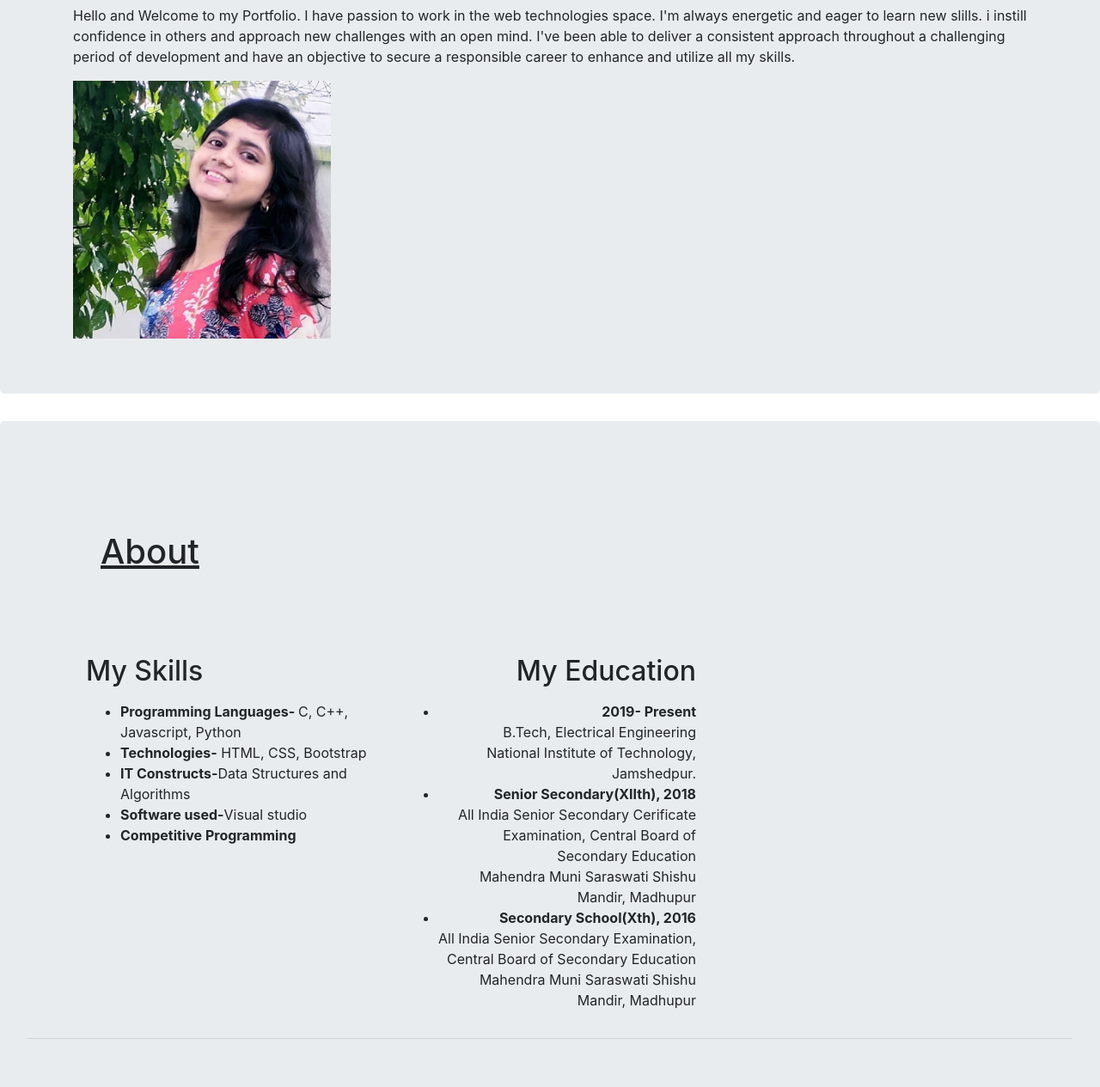
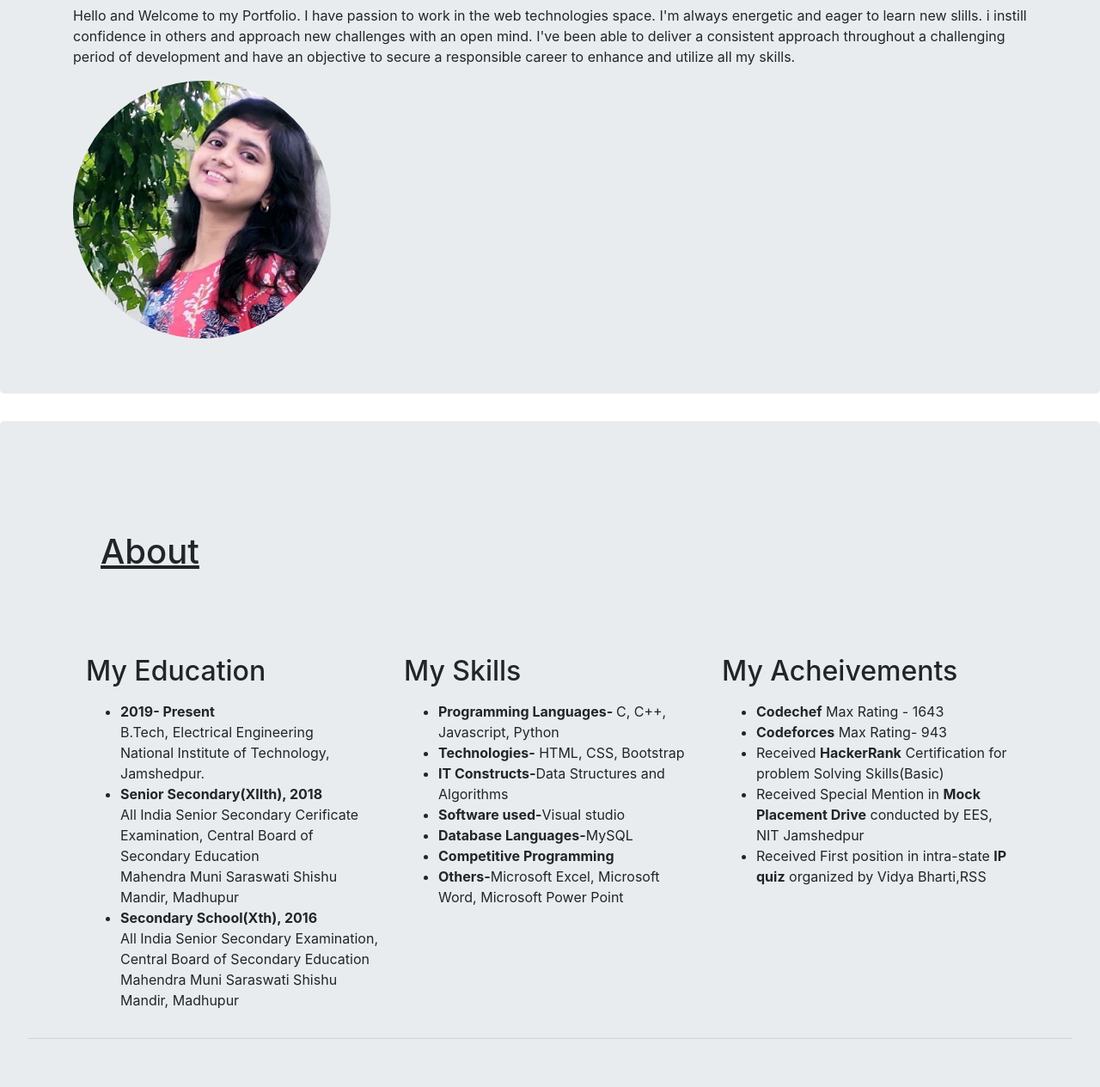
Before and after one commit to Anamikachourasia/Personal-Portfolio, a plain HTML site: page index.htm in a window 1280 px wide. Shown: the part 255-1520 px from the top of the page at 86% size. Drawn offline with nearby package versions, Linux system fonts and the light colour scheme.

Commit message:
Update index.htm

```diff
--- a/index.htm
+++ b/index.htm
@@ -43,7 +43,10 @@
       {
          margin-right: 0px;
          float: left;
-
+         border-color: lavenderblush;
+         box-shadow: lightgray;
+         box-sizing: border-box;
+         border-radius: 400px;
       }
     </style>
     <!-- Custom styles for this template -->
@@ -120,19 +123,9 @@
   <div class="container">
     <!-- Example row of columns -->
     <div class="row">
+
+
       <div class="col-md-4">
-        <h2>My Skills</h2>
-        <p><ul>
-          <li><b>Programming Languages- </b>C, C++, Javascript, Python</li>
-          <li><b>Technologies-</b> HTML, CSS, Bootstrap</li>
-          <li><b>IT Constructs-</b>Data Structures and Algorithms</li>
-          <li><b>Software used-</b>Visual studio</li>
-        <li><b>Competitive Programming</b></li>
-        </ul>
-      <!--  </p><p><a class="btn btn-secondary" href="#" role="button">View details &raquo;</a></p>-->
-      </div>
-
-      <div class="col-md-4 right">
         <h2>My Education</h2>
         <p><ul>
           <li>
@@ -144,6 +137,31 @@
               <!--<p><a class="btn btn-secondary" href="#" role="button">View details &raquo;</a></p> -->
 
       </div>
+    <div class="col-md-4">
+        <h2>My Skills</h2>
+        <p><ul>
+          <li><b>Programming Languages- </b>C, C++, Javascript, Python</li>
+          <li><b>Technologies-</b> HTML, CSS, Bootstrap</li>
+          <li><b>IT Constructs-</b>Data Structures and Algorithms</li>
+          <li><b>Software used-</b>Visual studio</li>
+      <li><b>Database Languages-</b>MySQL</li>
+        <li><b>Competitive Programming</b></li>
+      <li><b>Others-</b>Microsoft Excel, Microsoft Word, Microsoft Power Point</li>
+
+
+        </ul>
+      <!--  </p><p><a class="btn btn-secondary" href="#" role="button">View details &raquo;</a></p>-->
+      </div>
+    <div class="col-md-4">
+        <h2>My Acheivements</h2>
+        <p><ul>
+          <li><b>Codechef</b> Max Rating - 1643</li>
+          <li><b>Codeforces</b> Max Rating- 943</li>
+          <li>Received <b>HackerRank</b> Certification for problem Solving Skills(Basic)</li>
+          <li>Received Special Mention in <b>Mock Placement Drive</b> conducted by EES, NIT Jamshedpur</li>
+          <li>Received First position in intra-state <b>IP quiz</b> organized by Vidya Bharti,RSS</li>
+        </ul></p>
+    </div>
 
 
     </div>
```
